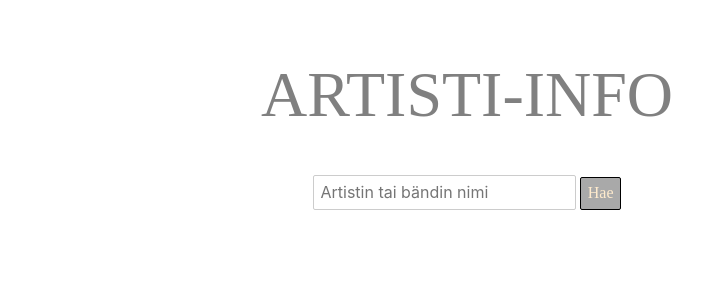
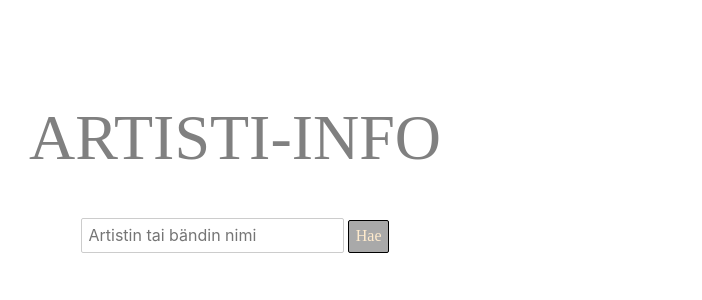
Before and after one commit to aa3689/artisti-info, a Svelte app: page / in a window 1280 px wide. Shown: the top 300 px of the page, without its empty margins (173-875 px from the left). Built offline with nearby package versions, Linux system fonts and the light colour scheme.

Commit message:
Adjusted styles

```diff
--- a/src/App.svelte
+++ b/src/App.svelte
@@ -18,6 +18,9 @@
 
 <style>
   main {
+    display: grid;
+    grid-template-columns: 800px;
+    align-items: center;
     margin: 50px auto;
   }
 
```
